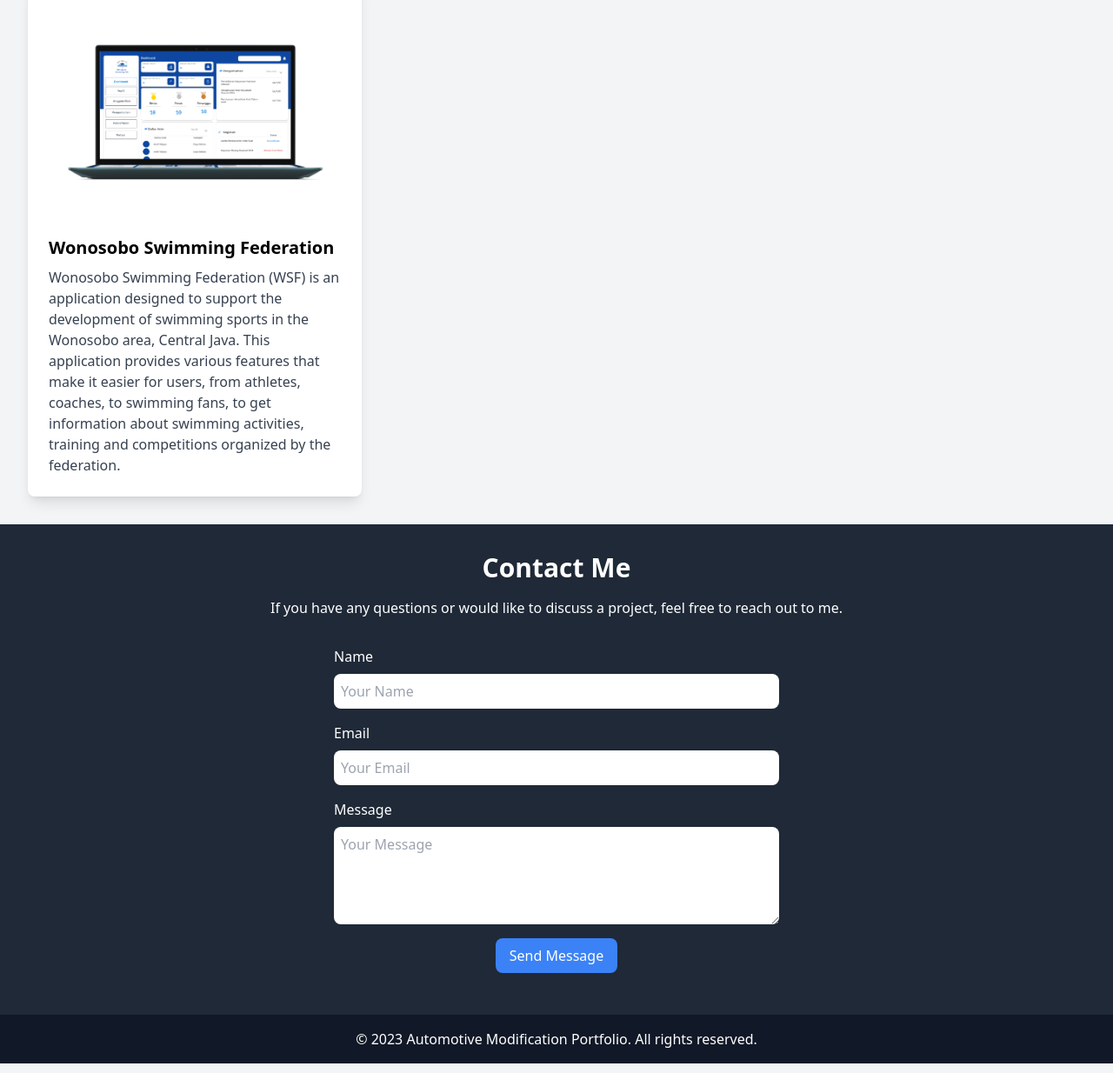
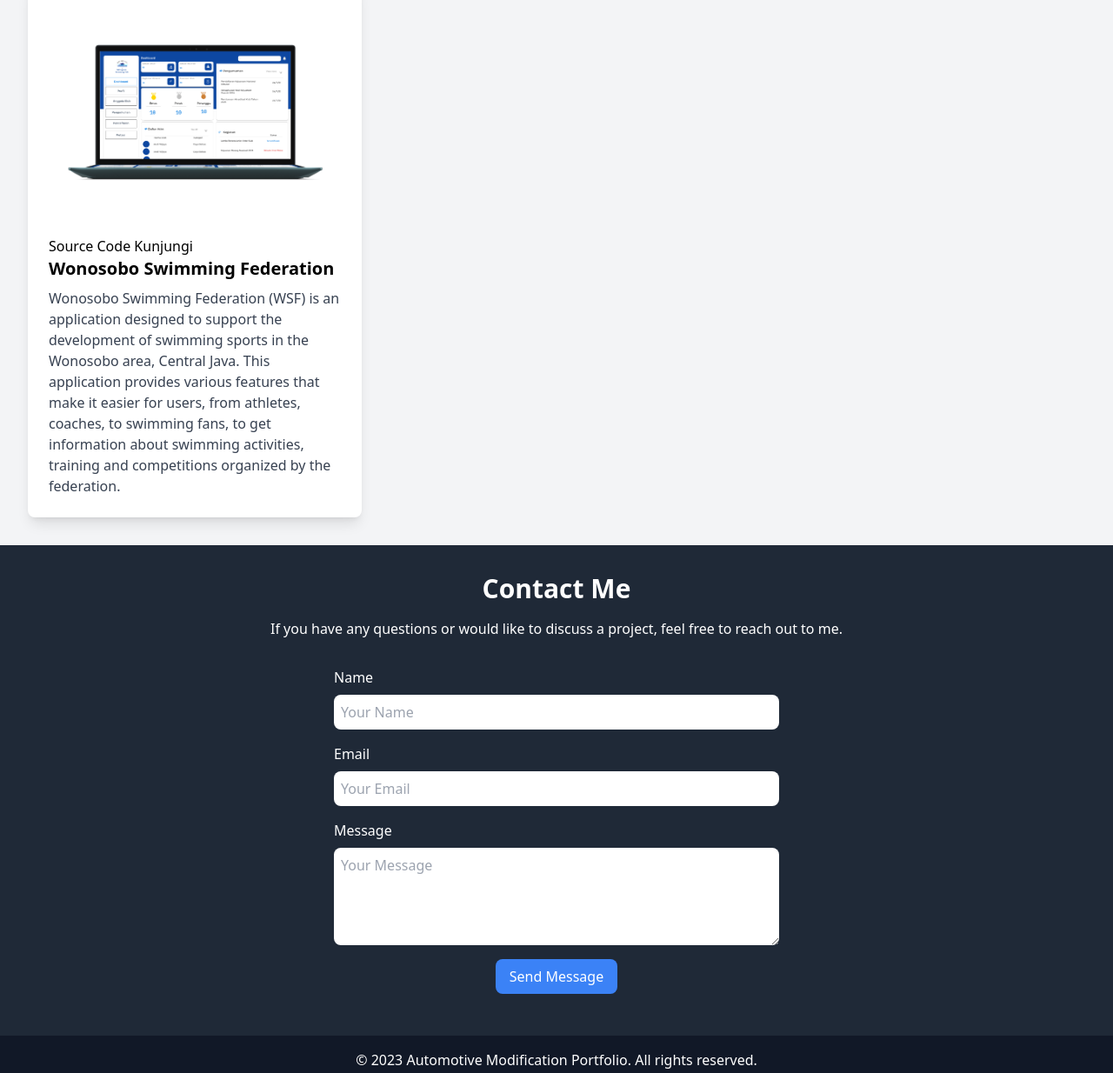
Before and after one commit to bagafi5253/Website-Personal, a plain HTML site: page index.html in a window 1280 px wide. Shown: the part 1549-2783 px from the top of the page at 87% size. Drawn offline with nearby package versions, Linux system fonts and the light colour scheme.

Commit message:
Update index.html

```diff
--- a/index.html
+++ b/index.html
@@ -160,7 +160,8 @@
 
     <div class="bg-white p-6 rounded-lg shadow-lg">
      <img alt="Wonosobo swimming federation" class="rounded mb-4" src="example4.png"/>
-     <a href="https://github.com/assegaf1010/wsf"</a>
+     <a href="https://github.com/assegaf1010/wsf">Source Code</a>
+     <a href="https://swimmingfederation.vercel.app/">Kunjungi</a>
      <h3 class="text-xl font-bold mb-2">
       Wonosobo Swimming Federation
      </h3>
```
